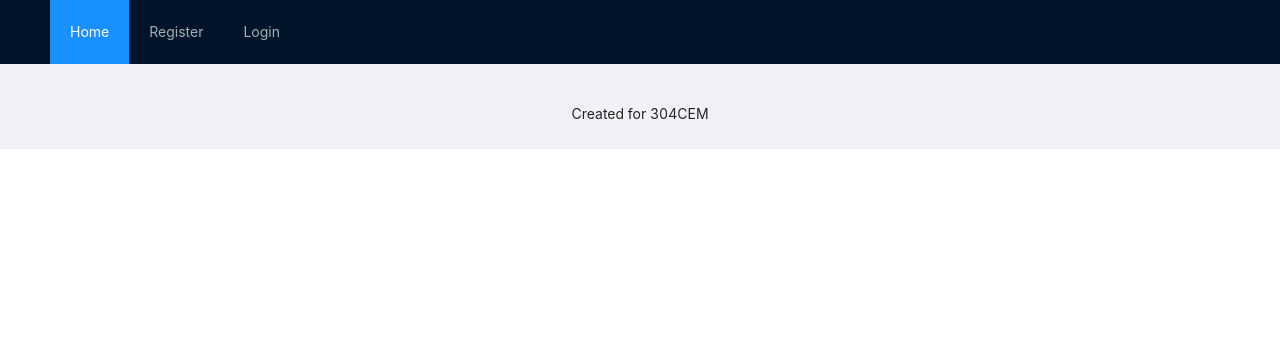
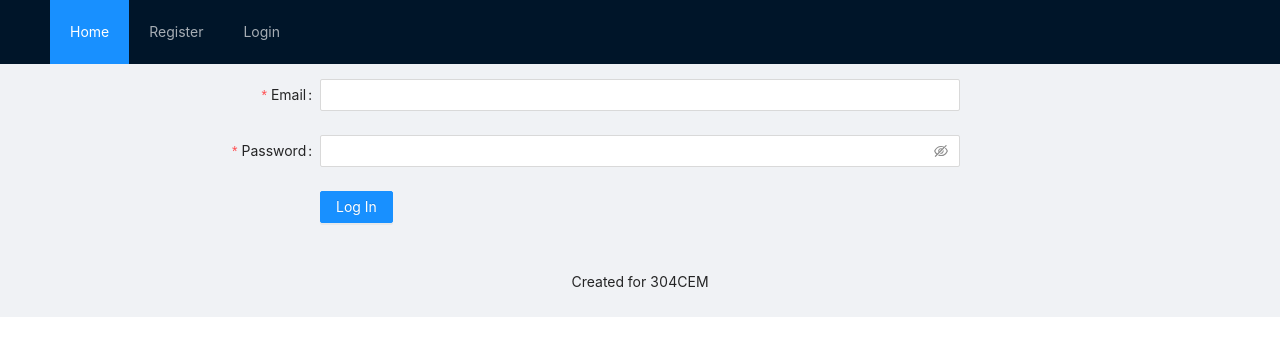
Before and after one commit to Brunopls/cw.frontend, a React (Create React App) app: page /login in a window 1280 px wide. Shown: the top 356 px of the page. Built offline with nearby package versions, Linux system fonts and the light colour scheme; the HTML template or start-up script is replaced by a standard one.

Commit message:
Basic login implemented.

```diff
--- a/src/App.js
+++ b/src/App.js
@@ -7,6 +7,7 @@ import { BrowserRouter as Router, Switch, Route } from "react-router-dom";
 
 import NavBar from "./components/NavBarComponent/NavBar";
 import Register from "./containers/RegisterComponent/Register";
+import Login from "./containers/LoginComponent/Login";
 
 import UserContext from "./core/contexts/user";
 const { Header, Footer, Sider, Content } = Layout;
@@ -54,6 +55,7 @@ class App extends React.Component {
             <Content style={contentStyles}>
               <Switch>
                 <Route path="/register" children={<Register />} />
+                <Route path="/login" children={<Login />} />
               </Switch>
             </Content>
 
--- a/src/containers/LoginComponent/Login.js
+++ b/src/containers/LoginComponent/Login.js
@@ -0,0 +1,96 @@
+import React from 'react';
+import { Form, Input, Button, Result, Spin } from 'antd';
+import { status, json } from '../../core/utilities/requestHandlers';
+import config from '../../core/config.json'
+import { Link } from 'react-router-dom'
+
+import { emailRules, passwordRules } from './LoginRules'
+import { formItemLayout, tailFormItemLayout, centeredDiv } from './LoginStyles'
+
+import UserContext from "../../core/contexts/user";
+
+class LoginForm extends React.Component {
+    constructor(props) {
+        super(props);
+        this.state = {
+            successful: false,
+            failed: false,
+            loading: false
+        }
+        this.onFinish = this.onFinish.bind(this);
+    }
+
+    state = {redirect: null}
+
+    static contextType = UserContext;
+
+    onFinish = (values) => {
+        this.setState({loading: true});
+        const { ...data } = values;  // ignore the 'confirm' value in data sent
+        fetch(`${config.BACK_END_URL}/api/users/login`, {
+            method: "POST",
+            headers: {
+                "Content-Type": "application/json",
+                "Authorization": "Basic " + btoa(data.email + ':' + data.password)
+            }
+        })
+            .then(status)
+            .then(json)
+            .then(data => {
+                this.context.login(data)
+                this.setState({loading: false, successful: true})
+            })
+            .catch(err => {
+                this.setState({loading: false, failed: true})
+            });
+    };
+
+    render() {
+        if(this.state.loading) {
+            return (
+                <div style={centeredDiv}>
+                    <Spin size="large" />
+                </div>
+            )
+        }
+        if (this.state.successful) {
+            return (<Result
+                status="success"
+                title="Successfully logged in!"
+                subTitle="Welcome."
+                />
+            )
+        }
+
+        if (this.state.failed) {
+            return (
+                <Result
+                    status="error"
+                    title="Login failed."
+                    subTitle="There was an error validating your credentials."
+                    extra={<>
+                        <Button onClick={() => this.setState({failed: false})} key="login">Back</Button></>}
+                        />
+            )
+        }
+            return (
+                <Form {...formItemLayout} name="login" onFinish={this.onFinish} scrollToFirstError >
+                    <Form.Item name="email" label="Email" rules={emailRules} >
+                        <Input />
+                    </Form.Item>
+
+                    <Form.Item name="password" label="Password" rules={passwordRules} >
+                        <Input.Password />
+                    </Form.Item>
+
+                    <Form.Item {...tailFormItemLayout}>
+                        <Button type="primary" htmlType="submit">
+                            Log In
+                </Button>
+                    </Form.Item>
+                </Form>
+            );
+    };
+}
+
+export default LoginForm
--- /dev/null
+++ b/src/containers/LoginComponent/LoginRules.js
@@ -0,0 +1,8 @@
+exports.emailRules = [
+    { type: "email", message: "The input is not valid E-mail!" },
+    { required: true, message: "Please input your E-mail!" },
+  ];
+
+  exports.passwordRules = [
+    { required: true, message: "Please input your password!" },
+  ];
--- /dev/null
+++ b/src/containers/LoginComponent/LoginStyles.js
@@ -0,0 +1,18 @@
+
+exports.formItemLayout = {
+    labelCol: { xs: { span: 24 }, sm: { span: 6 } },
+    wrapperCol: { xs: { span: 24 }, sm: { span: 12 } },
+  };
+
+  exports.tailFormItemLayout = {
+    wrapperCol: { xs: { span: 24, offset: 0 }, sm: { span: 16, offset: 6 } },
+  };
+
+  exports.centeredDiv = {
+        textAlign: "center",
+        background: { red: 0, green: 0, blue: 0, alpha: 0.05 },
+        borderRadius: 4,
+        marginBottom: 20,
+        padding: 30,
+        margin: 20
+    }
--- a/src/containers/RegisterComponent/Register.js
+++ b/src/containers/RegisterComponent/Register.js
@@ -4,8 +4,8 @@ import { status, json } from '../../core/utilities/requestHandlers';
 import config from '../../core/config.json'
 import { Link } from 'react-router-dom'
 
-import { emailRules, passwordRules, confirmRules, usernameRules, signUpCodeRules } from './Rules'
-import { formItemLayout, tailFormItemLayout, centeredDiv } from './Styles'
+import { emailRules, passwordRules, confirmRules, usernameRules, signUpCodeRules } from './RegisterRules'
+import { formItemLayout, tailFormItemLayout, centeredDiv } from './RegisterStyles'
 
 class RegisterForm extends React.Component {
 
```
Also changed, not shown: src/containers/RegisterComponent/RegisterRules.js (renamed from src/containers/RegisterComponent/Rules.js), src/containers/RegisterComponent/RegisterStyles.js (renamed from src/containers/RegisterComponent/Styles.js).
